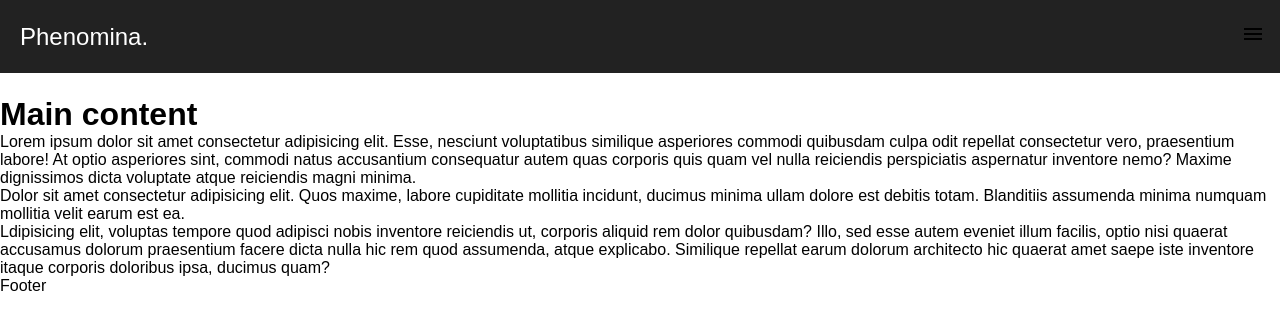
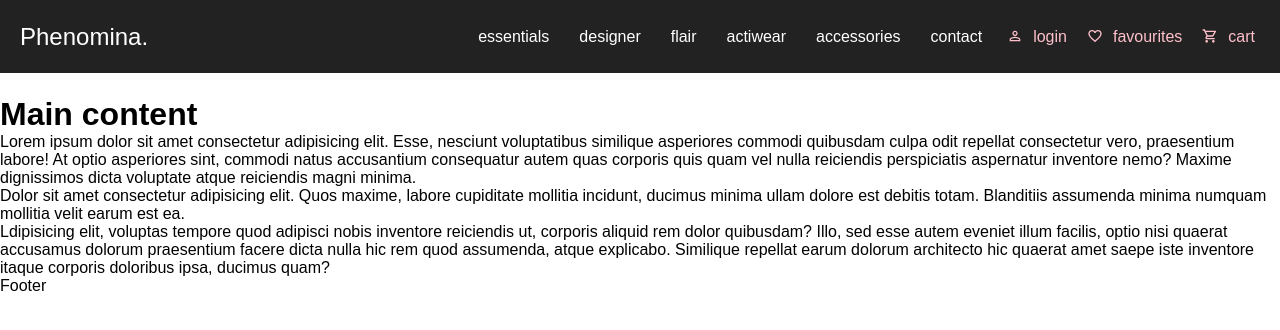
Before and after one commit to lisawagner/ecommerce-phenominav, a React (Create React App) app: page / in a window 1280 px wide. Shown: the top 330 px of the page. Built offline with nearby package versions, Linux system fonts and the light colour scheme.

Commit message:
added responsive logic

```diff
--- a/src/components/Navbar2/Navbar2.jsx
+++ b/src/components/Navbar2/Navbar2.jsx
@@ -26,9 +26,24 @@ const Navbar2 = () => {
         <li className="item"><Link to='/'>actiwear</Link></li>
         <li className="item"><Link to='/'>accessories</Link></li>
         <li className="item"><Link to='/'>contact</Link></li>
-        <li className="item button"><Link to='/login'>login</Link></li>
-        <li className="item button secondary"><Link to='/favourites'>favourites</Link></li>
-        <li className="item button tertiary"><Link to='/cart'>cart</Link></li>
+        <li className="item button">
+          <Link to='/login'>
+            <MdPersonOutline />
+            <span className="btn-label" >login</span>
+          </Link>
+        </li>
+        <li className="item button secondary">
+          <Link to='/favourites'>
+            <MdOutlineFavoriteBorder />
+            <span className="btn-label">favourites</span>
+          </Link>
+        </li>
+        <li className="item button tertiary">
+          <Link to='/cart'>
+            <MdOutlineShoppingCart />
+            <span className="btn-label">cart</span>
+          </Link>
+        </li>
         <li className="menu-toggle" onClick={handleToggle}>
           {!toggle ? (
             <MdOutlineMenu />
--- a/src/components/Navbar2/navbar2.css
+++ b/src/components/Navbar2/navbar2.css
@@ -37,6 +37,7 @@ a {
 .logo {
   font-size: 1.5rem;
   padding: 7.5px 10px 7.5px 0;
+  flex: 1;
 }
 
 .item {
@@ -58,9 +59,9 @@ a {
 .menu {
   display: flex;
   flex-wrap: wrap;
-  justify-content: space-between;
+  /* justify-content: space-between; */
   align-items: center;
-
+  justify-content: center;
 }
 
 .menu li a {
@@ -69,13 +70,29 @@ a {
 }
 
 /* order property sets flex item order */
-.menu-toggle {
+
+.item.button {
+  width: auto;
   order: 1;
-  font-size: 1.5rem;
+  display: block;
 }
 
-.item.button {
+.menu-toggle {
+  flex: 1;
+  text-align: right;
+  font-size: 1.5rem;
+  color: white;
   order: 2;
+}
+
+.btn-label {
+  display: none;
+}
+
+.item.button a {
+  color: pink;
+  display: flex;
+  gap: 10px;
 }
 
 .item {
@@ -90,6 +107,27 @@ a {
   display: block;
 }
 
-.button.secondary {
-  border-bottom: 1px #444 solid;
+/* Tablet Menu */
+/* @media all and (min-width: 700px) {} */
+
+/* Large Menu */
+@media all and (min-width: 1200px) {
+  .item {
+    order: 1;
+    position: relative;
+    display: block;
+    width: auto;
+  }
+
+  .button {
+    order: 2;
+  }
+
+  .btn-label {
+    display: inline-block;
+  }
+
+  .menu-toggle {
+    display: none;
+  }
 }
```
